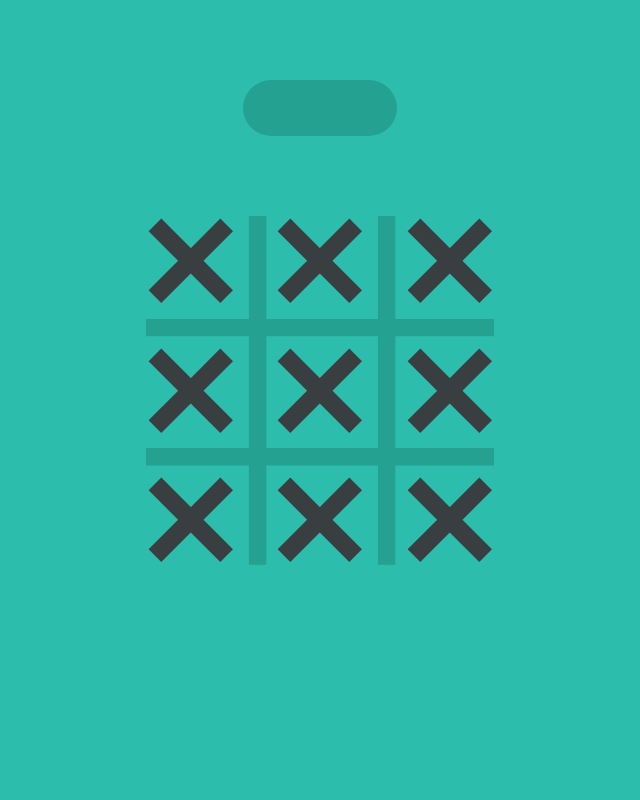
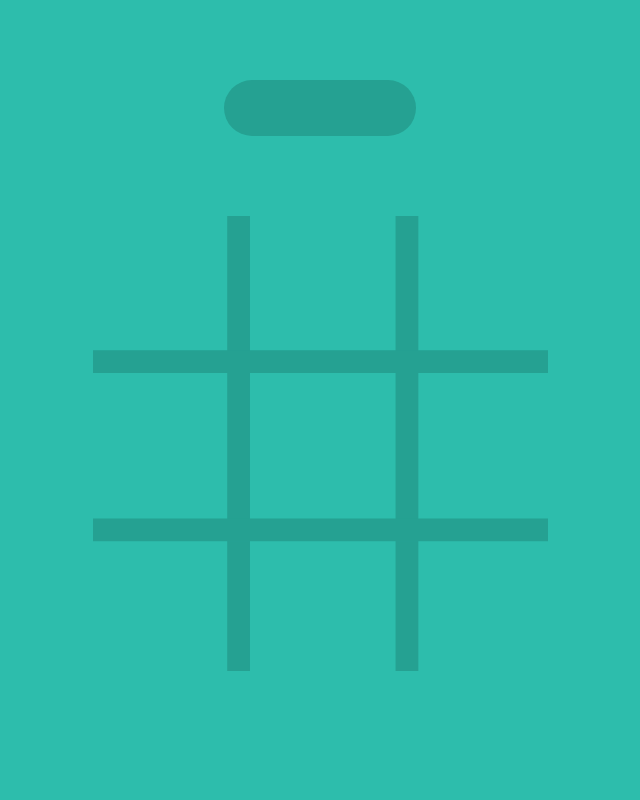
Before and after one commit to owen-sellner/tic-tac-toe, a React (Vite) app: page / in a window 1280 px wide. Shown: the top 800 px of the page, without its empty margins (320-960 px from the left). Built offline with nearby package versions, Linux system fonts and the light colour scheme.

Commit message:
Add variable to track game state

```diff
--- a/src/App.jsx
+++ b/src/App.jsx
@@ -1,11 +1,19 @@
 import XSvg from "./components/svg/Xsvg"
 import Board from "./components/Board"
+import { useEffect, useState } from "react"
 
 function App() {
+  const [isCircleTurn, setIsCircleTurn] = useState(false);
+  const [gameGrid, setGameGrid] = useState(Array(9).fill(0));
+
+  useEffect(() => {
+    setIsCircleTurn(!isCircleTurn)
+  }, [gameGrid])
+
   return (
     <>
       <div className="flex flex-col min-h-screen items-center">
-        <Board />
+      <Board gameGrid={gameGrid} setGameGrid={setGameGrid} isCircleTurn={isCircleTurn} />
       </div>
       {/* X SVG */}
       <svg width="125" viewBox="0 0 100 100" xmlns="http://www.w3.org/2000/svg">
--- a/src/components/Board.jsx
+++ b/src/components/Board.jsx
@@ -1,14 +1,16 @@
 import XSvg from "./svg/Xsvg";
 import GridLines from "./GridLines";
 
-function Board() {
+function Board({ gameGrid, setGameGrid, isCircleTurn }) {
     return (
         <>
-            <div className="bg-green w-[12vw] h-[7vh] rounded-full my-[10vh]"></div>
-            <div className="relative grid grid-cols-3 grid-rows-3 w-[max(25vw, 10vh)] h-[max(25vw, 10vh)] gap-10">
-                {Array(9).fill(0).map((_, index) => index).map((index) => (
-                    <div key={index} className="flex items-center justify-center hover:bg-puce bg-keppel cursor-pointer">
-                        <XSvg size="7vw" drawn />
+            <div className="bg-green max-w-[300px] w-[15vw] h-[7vh] rounded-full my-[10vh]"></div>
+            <div className="relative grid grid-cols-3 grid-rows-3 gap-10">
+                {gameGrid.map((_, index) => (
+                    <div key={index} className="flex items-center justify-center max-h-[125px] h-[15vw] max-w-[125px] w-[15vw] bg-keppel">
+                        {gameGrid[index] == 0 && <div className="h-[100%] w-[100%] z-10 cursor-pointer"></div>}
+                        {gameGrid[index] == 1 && <XSvg size="100%" drawn />}
+                        {gameGrid[index] == 2 && <p>O</p>}
                     </div>
                 ))}
                 <GridLines />
--- a/src/components/svg/XSvg.jsx
+++ b/src/components/svg/XSvg.jsx
@@ -2,11 +2,12 @@ import { motion } from 'framer-motion';
 
 function XSvg({ size, drawn = false }) {
     return (
+        <div className="z-20 pointer-events-none w-[100%]">
             <svg width={size} viewBox="0 0 100 100" xmlns="http://www.w3.org/2000/svg">
                 <motion.path
                     initial={{ pathLength: 0 }}
                     animate={drawn ? { pathLength: 1 } : { pathLength: 0 }}
-                transition={{ ease: "easeIn" , duration: 0.25 }}
+                    transition={{ ease: "easeIn", duration: 0.25 }}
                     d={"M 10,10 L 90,90"}
                     stroke={"#393E41"}
                     strokeWidth={20}
@@ -20,6 +21,8 @@ function XSvg({ size, drawn = false }) {
                     strokeWidth={20}
                 />
             </svg>
+        </div>
+
     );
 }
 
```
Lines whose indentation alone changed are shown as unchanged.
